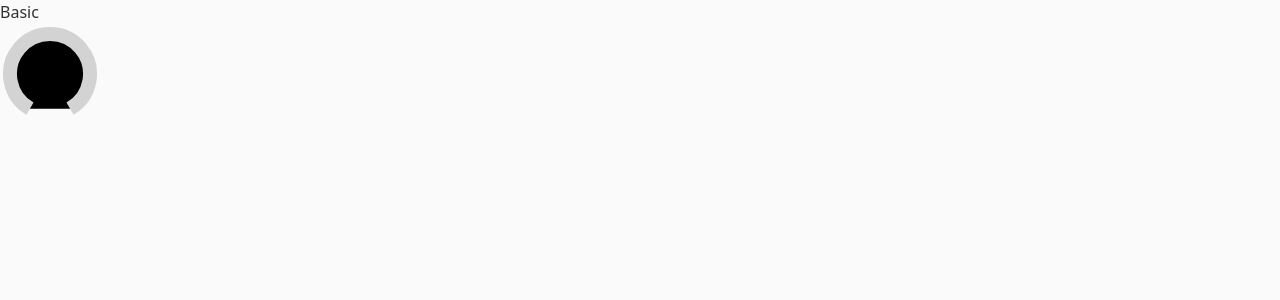
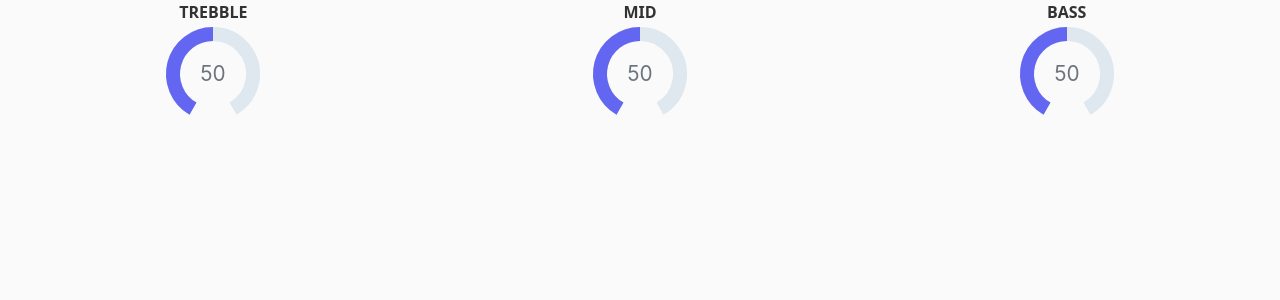
Before and after one commit to Incosomi/AVT_Incosomi, a Next.js app in the folder avt_incosomi/: page /dj in a window 1280 px wide. Shown: the top 300 px of the page. Built offline with nearby package versions, Linux system fonts and the light colour scheme.

Commit message:
added a knob component

```diff
--- /dev/null
+++ b/avt_incosomi/components/knob.js
@@ -0,0 +1,18 @@
+import 'primeicons/primeicons.css';
+import 'primereact/resources/themes/lara-light-indigo/theme.css';
+import 'primereact/resources/primereact.css';
+
+import {Knob} from 'primereact/knob';
+import {useState} from "react";
+
+export default function KnobComponent({text}){
+    const [value, setValue] = useState(50);
+
+
+    return (
+        <div className="mx-auto text-center">
+            <h5 className="font-bold ">{text}</h5>
+            <Knob className="" value={value} onChange={(e) => setValue(e.value)}/>
+        </div>
+    );
+}
--- /dev/null
+++ b/avt_incosomi/components/track.js
@@ -0,0 +1,11 @@
+import KnobComponent from "@/components/knob";
+
+export default function TrackComponent(){
+    return (
+        <div className="grid grid-cols-3">
+            <KnobComponent text="TREBBLE"></KnobComponent>
+            <KnobComponent text="MID"></KnobComponent>
+            <KnobComponent text="BASS"></KnobComponent>
+        </div>
+    );
+}
--- a/avt_incosomi/package.json
+++ b/avt_incosomi/package.json
@@ -16,6 +16,7 @@
     "eslint-config-next": "13.3.4",
     "next": "13.3.4",
     "postcss": "8.4.23",
+    "primeicons": "^6.0.1",
     "primereact": "^9.3.1",
     "react": "18.2.0",
     "react-dom": "18.2.0",
--- a/avt_incosomi/pages/dj.js
+++ b/avt_incosomi/pages/dj.js
@@ -1,14 +1,9 @@
-import { Knob } from 'primereact/knob';
-import {useState} from "react";
+import TrackComponent from "@/components/track";
 
-export default function DJTool(){
-    const [value, setValue] = useState(0);
-
+export default function DJTool() {
     return (
         <>
-            <div className="field col-12 md:col-4">
-                <h5>Basic</h5>
-                <Knob value={value} onChange={(e) => setValue(e.value)}/>
-            </div>        </>
+            <TrackComponent></TrackComponent>
+        </>
     );
 }
```
Also changed, not shown: 1 other file (tests, documents, lock files or other folders).
